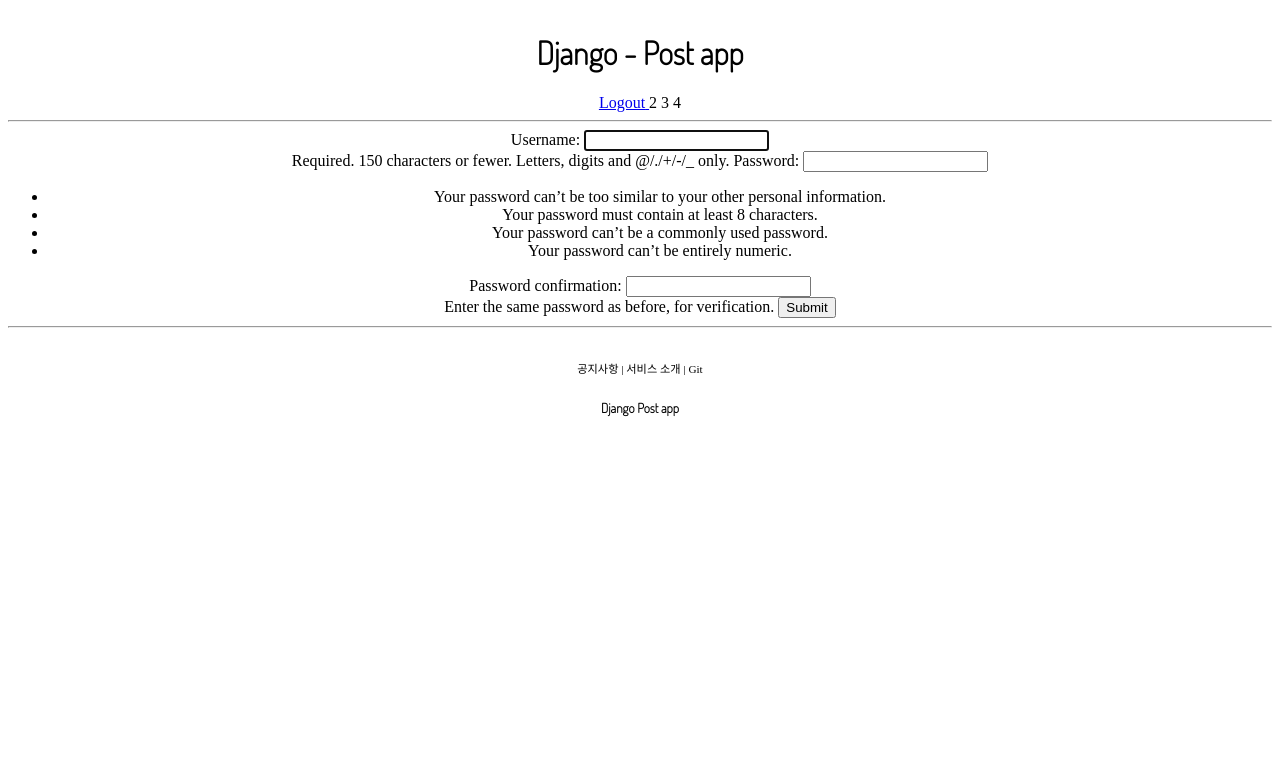
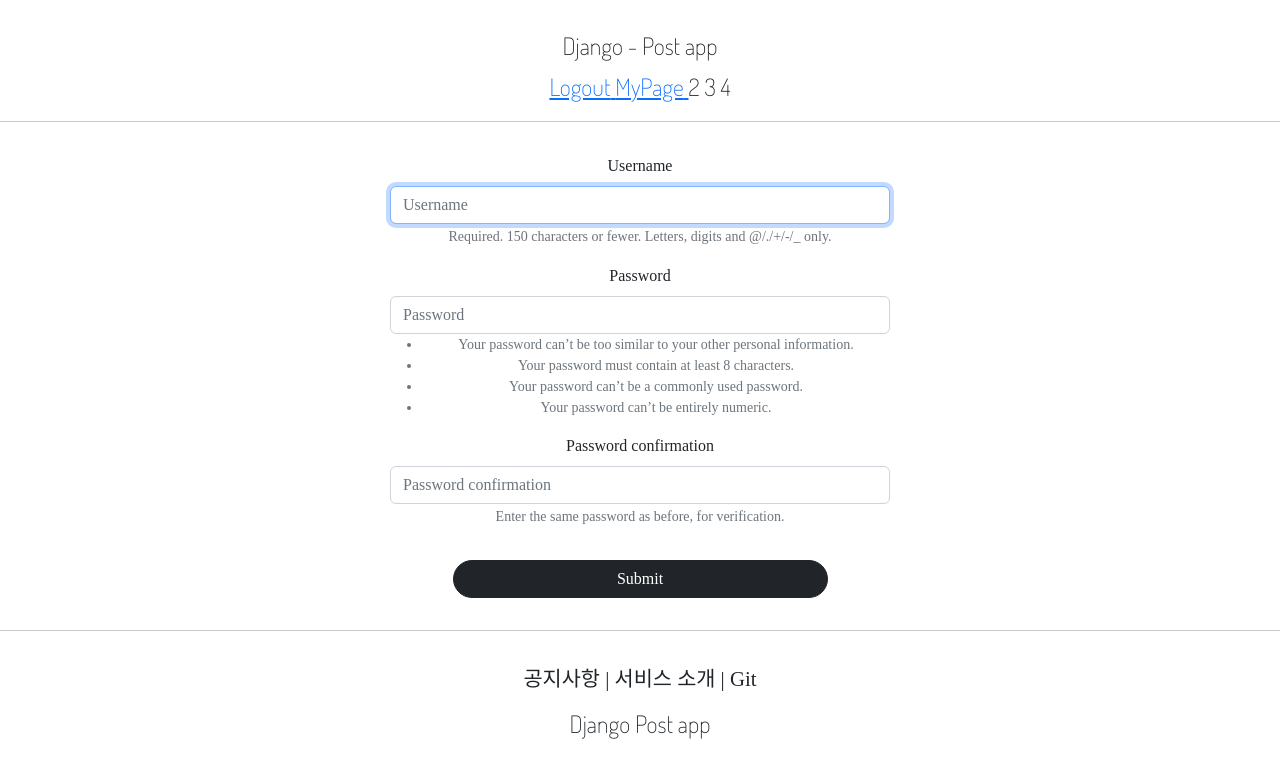
Before and after one commit to bobyeong2/django_webapp, a Django app: page /account/create/ in a window 1280 px wide. Shown: the top 778 px of the page. Run offline with Django 4.2, Linux system fonts and the light colour scheme; the visitor is signed in with stand-in values (Sample User, id 1); some libraries are stand-ins or nearby versions; some web fonts are replaced.

Commit message:
Feat : account user details & font add
app에서 사용하는 폰트 변경
account user의 detail Page 생성

```diff
--- a/accountapp/templates/accountapp/create.html
+++ b/accountapp/templates/accountapp/create.html
@@ -1,10 +1,11 @@
 {% extends 'base.html' %}
+{% load django_bootstrap5%}
 {% block content %}
-    <div style="text-align: center;">
+    <div style="text-align: center; max-width: 500px; margin:2rem auto">
         <form action="{% url 'accountapp:create' %}" method="post">
             {% csrf_token %}
-            {{ form }}
-            <input type="submit" class="btn btn-primary">
+            {% bootstrap_form form %}
+            <input type="submit" class="btn btn-dark rounded-pill col-9 mt-3">
 
         </form>
 
--- a/accountapp/urls.py
+++ b/accountapp/urls.py
@@ -1,5 +1,5 @@
 from django.urls import path
-from accountapp.views import hello_world, AccountCreateView
+from accountapp.views import AccountDetilView, hello_world, AccountCreateView
 from django.contrib.auth.views import LoginView,LogoutView
 app_name = "accountapp"
 
@@ -12,4 +12,5 @@
 
     path('create/', AccountCreateView.as_view(), name="create"),
 
+    path('detail/<int:pk>', AccountDetilView.as_view(), name="detail"),
 ]
--- a/accountapp/views.py
+++ b/accountapp/views.py
@@ -2,7 +2,7 @@
 from django.http import HttpResponseRedirect
 from django.urls import reverse, reverse_lazy
 from accountapp.models import HelloWorld
-from django.views.generic import CreateView
+from django.views.generic import CreateView,DetailView
 from django.contrib.auth.models import User
 from django.contrib.auth.forms import UserCreationForm
 # Create your views here.
@@ -30,3 +30,8 @@
     form_class = UserCreationForm
     success_url: reverse_lazy('accountapp:hello_world')
     template_name = 'accountapp/create.html'
+
+class AccountDetilView(DetailView):
+    model = User
+    context_object_name = "target_user"
+    template_name = 'accountapp/detail.html'
--- a/postwebapp/settings.py
+++ b/postwebapp/settings.py
@@ -54,6 +54,8 @@
     'django.contrib.messages',
     'django.contrib.staticfiles',
     'accountapp',
+    # django-bootstrap5
+    "django_bootstrap5"
 ]
 
 MIDDLEWARE = [
--- a/static/base.css
+++ b/static/base.css
@@ -1,6 +1,7 @@
 
 .django_font {
     font-family: 'Dosis', sans-serif;
+    font-size: 1.5rem;
 }
 
 .django_header {
@@ -9,10 +10,16 @@
 }
 
 .django_footer_button {
-    font-size: 0.7rem;
+    font-size: 1.3rem;
 }
 
 .django_footer {
     text-align: center;
     margin-top: 2rem;
 }
+
+.django_loginform {
+    text-align: center;
+    max-width: 500px;
+    margin:2rem auto
+}
--- a/templates/base.html
+++ b/templates/base.html
@@ -1,7 +1,7 @@
 <!DOCTYPE html>
 <html lang="kor">
     {% include 'head.html'%}
-    <body>
+    <body style="font-family: 'nanum_anigo';">
         {% include 'header.html'%}
 
         <hr>
--- a/templates/head.html
+++ b/templates/head.html
@@ -5,12 +5,11 @@
 
 
     <!-- bootstrap CDN -->
-    <script src="https://cdn.jsdelivr.net/npm/@popperjs/core@2.11.6/dist/umd/popper.min.js"
-    integrity="sha384-oBqDVmMz9ATKxIep9tiCxS/Z9fNfEXiDAYTujMAeBAsjFuCZSmKbSSUnQlmh/jp3"
-    crossorigin="anonymous"></script>
+    <link href="https://cdn.jsdelivr.net/npm/bootstrap@5.2.1/dist/css/bootstrap.min.css"
+    rel="stylesheet" integrity="sha384-iYQeCzEYFbKjA/T2uDLTpkwGzCiq6soy8tYaI1GyVh/UjpbCx/TYkiZhlZB6+fzT" crossorigin="anonymous">
 
-    <script src="https://cdn.jsdelivr.net/npm/bootstrap@5.2.1/dist/js/bootstrap.min.js"
-    integrity="sha384-7VPbUDkoPSGFnVtYi0QogXtr74QeVeeIs99Qfg5YCF+TidwNdjvaKZX19NZ/e6oz"
+    <script src="https://cdn.jsdelivr.net/npm/bootstrap@5.2.1/dist/js/bootstrap.bundle.min.js"
+    integrity="sha384-u1OknCvxWvY5kfmNBILK2hRnQC3Pr17a+RTT6rIHI7NnikvbZlHgTPOOmMi466C8"
     crossorigin="anonymous"></script>
 
     <!-- Google Font Link -->
@@ -21,4 +20,11 @@
     <!-- Default Css link -->
     <link rel="stylesheet" type="text/css" href="{% static 'base.css' %}">
 
+    <style>
+        @font-face {
+            font-family: 'nanum_anigo';
+            src: local('nanum_anigo'),
+            url("{% static 'font/nanum_anigo.ttf' %}") format("opentype");
+        }
+    </style>
 </head>
--- a/templates/header.html
+++ b/templates/header.html
@@ -6,7 +6,7 @@
         </h1>
 
     </div>
-    <div>
+    <div class="django_font">
         {% if not user.is_authenticated%}
         <a href="{% url 'accountapp:login'%}?next={{ request.path}}">
             <span>Login</span>
@@ -15,6 +15,10 @@
         <a href="{% url 'accountapp:logout'%}?next={{ request.path}}">
             <span>Logout</span>
         </a>
+
+        <a href="{% url 'accountapp:detail' pk=user.pk%}">
+            <span>MyPage</span>
+        </a>
         <span>2</span>
         {% endif %}
         <span>3</span>
```
Also changed, not shown: accountapp/templates/accountapp/detail.html (added, +16 -0 lines), accountapp/templates/accountapp/login.html (+4 -3 lines), 2 other files.
